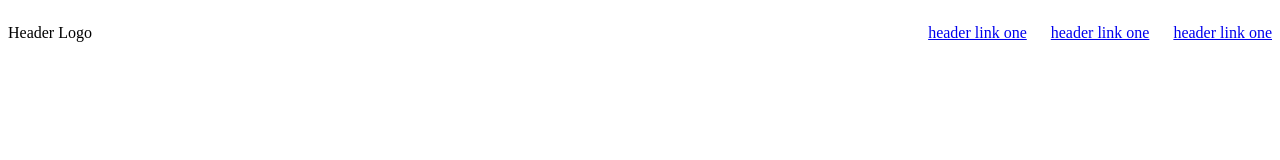
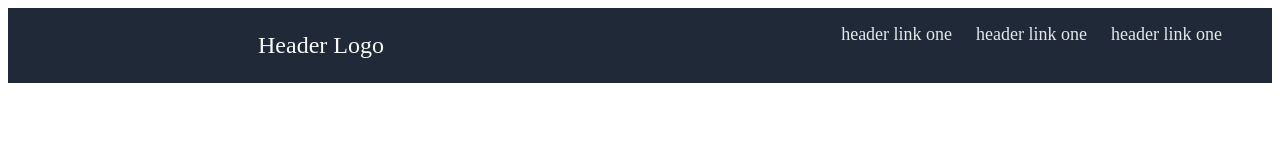
Before and after one commit to dittygoops/landing-page, a plain HTML site: page index.html in a window 1280 px wide. Drawn offline with Linux system fonts and the light colour scheme.

Commit message:
Add styles to header

```diff
--- a/styles.css
+++ b/styles.css
@@ -1,9 +1,23 @@
 .header {
     display: flex;
     justify-content: space-between;
+    background-color: #1F2937;
 }
 
 .header-links {
     display: flex;
     gap: 24px;
+    padding-right: 50px;
 }
+
+.header-links a {
+    text-decoration: none;
+    font-size: 18px;
+    color: #E5E7EB
+}
+
+.header-logo {
+    padding-left: 250px;
+    font-size: 24px;
+    color: #F9FAF8;
+}
```
